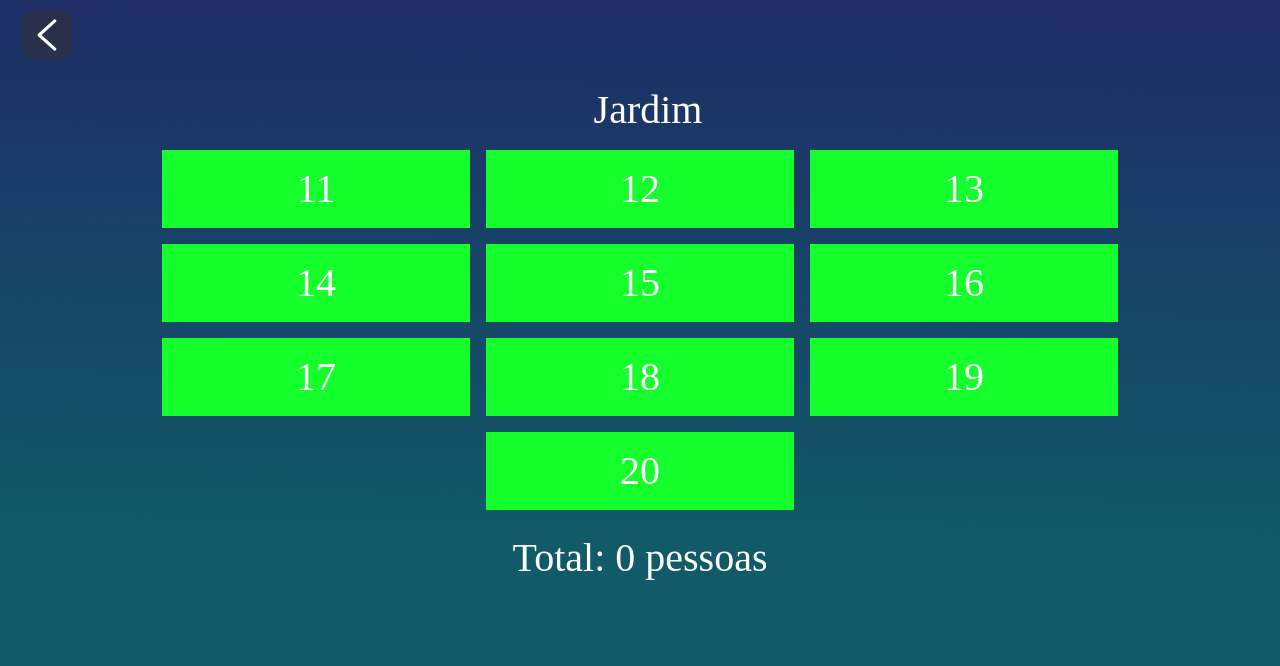
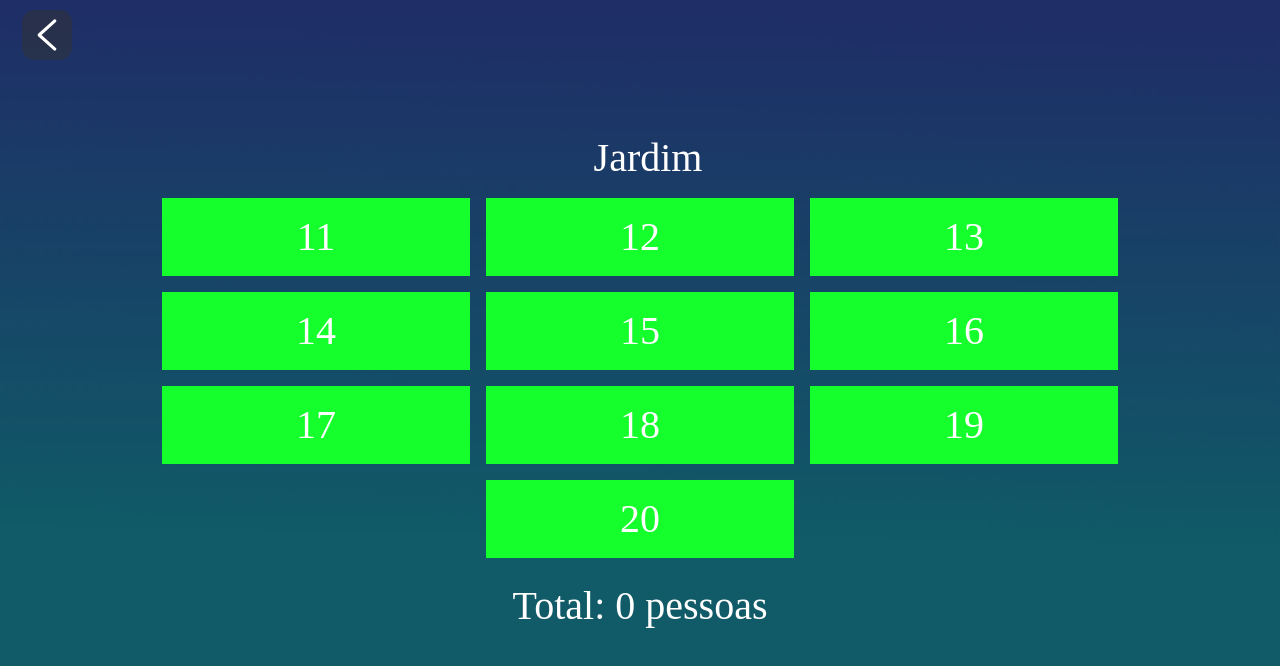
Before and after one commit to lucaadev/Comidaria, a React (Create React App) app in the folder web/: page /jardim in a window 1280 px wide. Shown: the top 666 px of the page. Built offline with nearby package versions, Linux system fonts and the light colour scheme; a web font is replaced by a local one.

Commit message:
FIX: margin top

```diff
--- a/web/src/pages/Cafe/index.jsx
+++ b/web/src/pages/Cafe/index.jsx
@@ -20,7 +20,7 @@ export default function Index() {
 						className='iconStyle'
 						onClick={() => window.history.back()}
 					/>
-					<div className='row'>
+					<div className='row mt-5'>
 						<div className='col-12 d-flex flex-column justify-content-center align-items-center'>
 							<h1 className='textButton ms-3 mt-3'>Café</h1>
 							<Tables
--- a/web/src/pages/Home/index.jsx
+++ b/web/src/pages/Home/index.jsx
@@ -5,7 +5,7 @@ export default function index() {
 
 	return (
 		<div className='container-fluid d-flex flex-column align-items-center p-0'>
-			<div className='row'>
+			<div className='row mt-5'>
 				<div className='col-12 mt-5 d-flex flex-column align-items-center'>
 					<h1 className='mb-5 title'>Comidaria</h1>
 					<h2 className='text'>Escadabaixo</h2>
--- a/web/src/pages/Jardim/index.jsx
+++ b/web/src/pages/Jardim/index.jsx
@@ -20,7 +20,7 @@ export default function Index() {
 						className='iconStyle'
 						onClick={() => window.history.back()}
 					/>
-					<div className='row'>
+					<div className='row mt-5'>
 						<div className='col-12 d-flex flex-column justify-content-center align-items-center'>
 							<h1 className='textButton ms-3 mt-3'>Jardim</h1>
 							<Tables
--- a/web/src/pages/Pub/index.jsx
+++ b/web/src/pages/Pub/index.jsx
@@ -20,7 +20,7 @@ export default function Index() {
 						className='iconStyle'
 						onClick={() => window.history.back()}
 					/>
-					<div className='row'>
+					<div className='row mt-5'>
 						<div className='col-12 d-flex flex-column justify-content-center align-items-center'>
 							<h1 className='textButton ms-3 mt-3'>Pub</h1>
 							<Tables
```
